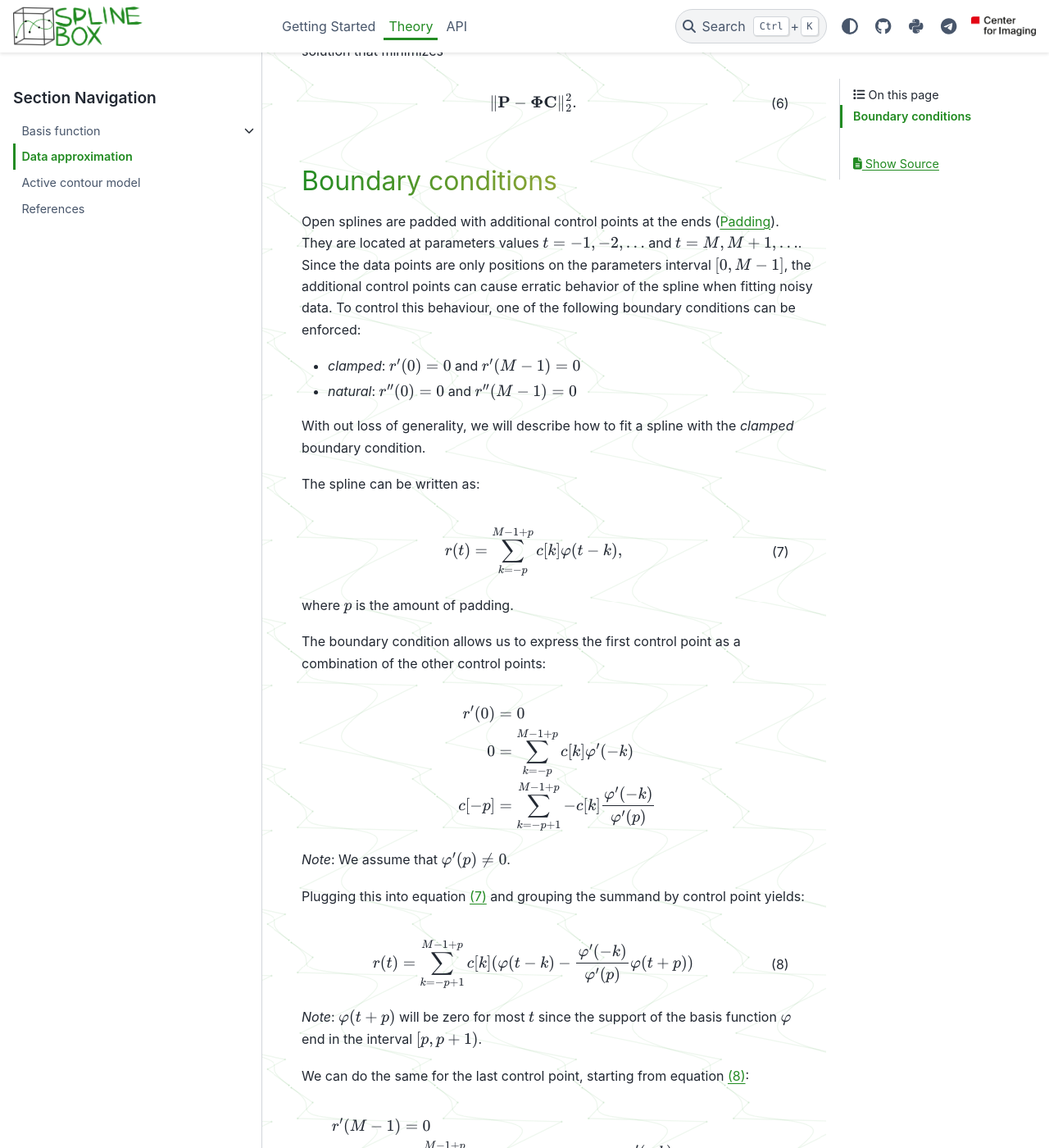
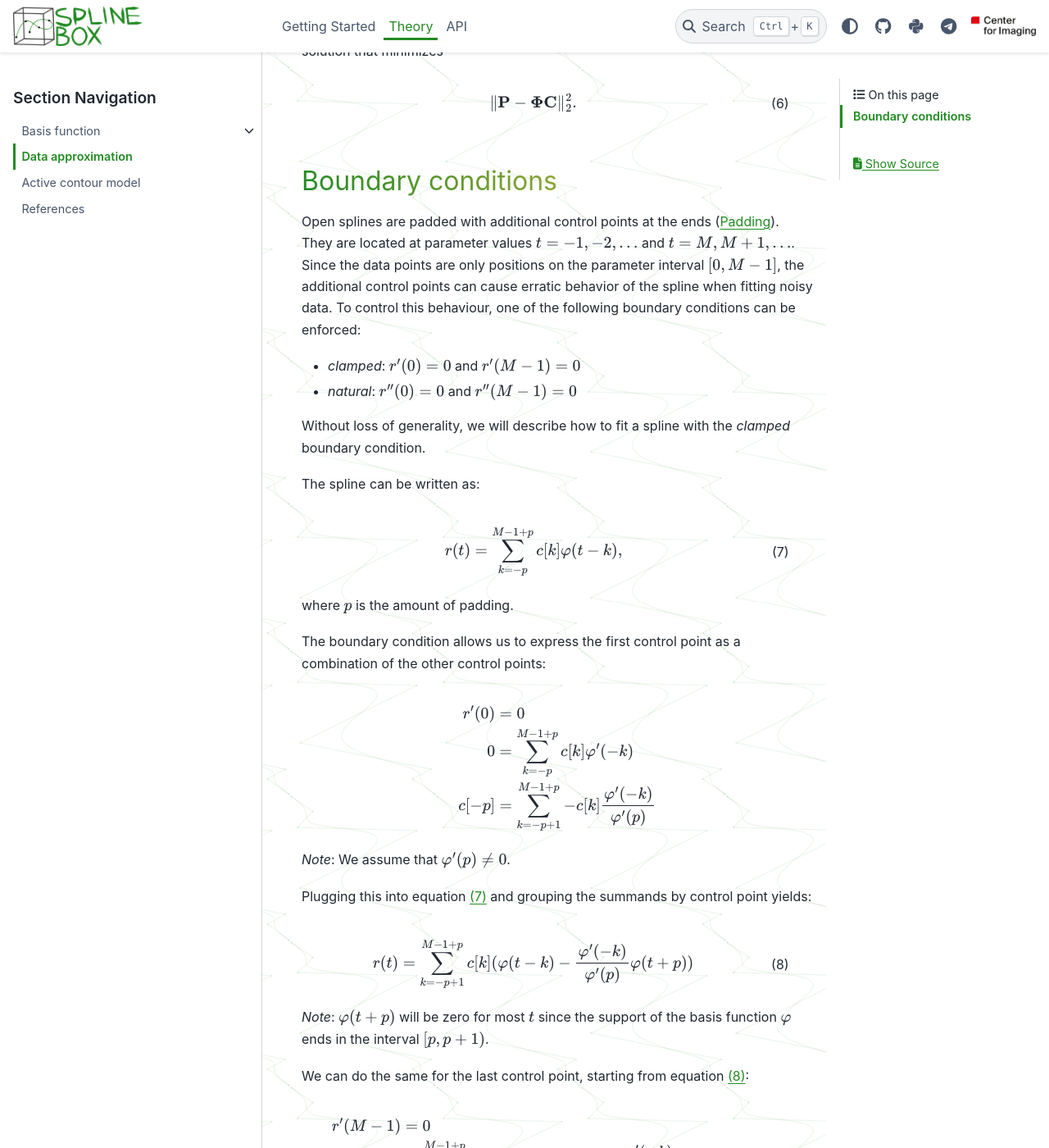
Before and after one commit to EPFL-Center-for-Imaging/splinebox, a Sphinx documentation site: the page built from docs/theory/data_approximation.rst, in a window 1280 px wide and 1400 px high, scrolled down 1220 px. Shown: the whole window at 82% size. Built offline with Sphinx 7.4.7 and the PyData theme 0.15.4, drawn with Linux system fonts in a browser that asks for light colours; pages that are not in the unit, such as notebooks, are missing from menus; the version number could not be read and is left out; some of the changed text lies outside the part shown.

Commit message:
Fix typos

```diff
--- a/docs/getting_started/citation.rst
+++ b/docs/getting_started/citation.rst
@@ -22,4 +22,4 @@
 .. code-block:: python
 
    import splinebox
-   print(splinbox.__version__)
+   print(splinebox.__version__)
--- a/docs/theory/active_contours.rst
+++ b/docs/theory/active_contours.rst
@@ -100,7 +100,7 @@
 Internal energy
 ---------------
 
-The internal energy acts as a regularisation term that controls the shape and parameterization of the spline.
+The internal energy acts as a regularisation term that controls the shape and parameterisation of the spline.
 Different choices of internal energy can be used depending on which geometric properties should be encouraged or penalised.
 
 In this implementation, we use the curvilinear reparameterisation energy proposed by [Jacob2004]_.
--- a/docs/theory/basis_function.rst
+++ b/docs/theory/basis_function.rst
@@ -25,7 +25,7 @@
      \end{cases}
 
   has a support of size :math:`1`.
-  If :math:`\varphi` has a support of size :math:`L`, then :math:`\varphi(t-k)` will be zero outside of :math:`[k-\frac{L}{2}, k+\frac{L}{2}]` and it will only occupy the :math:`\lceil \frac{L}{2} \rceil` intervals on each side of :math:`k`. The support thus dictates how many neighboring intervals each basis acts upon. Relying of basis that have a small support size means that each control point "controls" only a very localized portion of the entire function.
+  If :math:`\varphi` has a support of size :math:`L`, then :math:`\varphi(t-k)` will be zero outside of :math:`[k-\frac{L}{2}, k+\frac{L}{2}]` and it will only occupy the :math:`\lceil \frac{L}{2} \rceil` intervals on each side of :math:`k`. The support thus dictates how many neighboring intervals each basis function acts upon. Relying on basis functions that have a small support size means that each control point "controls" only a very localized portion of the entire function.
 
 * **Interpolatory behaviour.** The basis function :math:`\varphi` is said to be *interpolatory* if
 
--- a/docs/theory/data_approximation.rst
+++ b/docs/theory/data_approximation.rst
@@ -61,14 +61,14 @@
 -------------------
 
 Open splines are padded with additional control points at the ends (:ref:`getting_started/padding:Padding`).
-They are located at parameters values :math:`t = -1, -2, \ldots` and :math:`t = M, M+1, \ldots`.
-Since the data points are only positions on the parameters interval :math:`[0, M-1]`, the additional control points can cause erratic behavior of the spline when fitting noisy data.
+They are located at parameter values :math:`t = -1, -2, \ldots` and :math:`t = M, M+1, \ldots`.
+Since the data points are only positions on the parameter interval :math:`[0, M-1]`, the additional control points can cause erratic behavior of the spline when fitting noisy data.
 To control this behaviour, one of the following boundary conditions can be enforced:
 
 * *clamped*: :math:`r'(0)=0` and :math:`r'(M-1)=0`
 * *natural*: :math:`r''(0)=0` and :math:`r''(M-1)=0`
 
-With out loss of generality, we will describe how to fit a spline with the *clamped* boundary condition.
+Without loss of generality, we will describe how to fit a spline with the *clamped* boundary condition.
 
 The spline can be written as:
 
@@ -89,14 +89,14 @@
 
 *Note*: We assume that :math:`\varphi'(p) \neq 0`.
 
-Plugging this into equation :ref:`(7) <approx:eq:7>` and grouping the summand by control point yields:
+Plugging this into equation :ref:`(7) <approx:eq:7>` and grouping the summands by control point yields:
 
 .. math::
    :name: approx:eq:8
 
    r(t) = \sum_{k=-p+1}^{M-1+p} c[k] (\varphi(t-k) - \frac{\varphi'(-k)}{\varphi'(p)}\varphi(t+p))
 
-*Note*: :math:`\varphi(t+p)` will be zero for most :math:`t` since the support of the basis function :math:`\varphi` end in the interval :math:`[p, p+1)`.
+*Note*: :math:`\varphi(t+p)` will be zero for most :math:`t` since the support of the basis function :math:`\varphi` ends in the interval :math:`[p, p+1)`.
 
 We can do the same for the last control point, starting from equation :ref:`(8) <approx:eq:8>`:
 
--- a/docs/theory/index.rst
+++ b/docs/theory/index.rst
@@ -27,7 +27,7 @@
 One can intuitively think of :math:`r` being built by summing :math:`M` copies of :math:`\varphi` centered at integer locations :math:`k=0,...,M-1`, each of them scaled by corresponding weights :math:`c[k]`.
 We refer to each :math:`t \in [k, k+1[, k=0,...,M-1` as **intervals**.
 
-We call junction points between the intervals knots :math:`n[k] = r(k)`. The relationship bewtween knots and control points is discussed on the page about the :ref:`theory/basis_function:Basis function`.
+We call junction points between the intervals knots :math:`n[k] = r(k)`. The relationship between knots and control points is discussed on the page about the :ref:`theory/basis_function:Basis function`.
 
 The function :math:`r` can be made *periodic* by either :math:`M`-periodizing the sequence of :math:`\{ c[k] \}_{k=0,...,M-1}` such that :math:`c[0]=c[M]`, or by :math:`M`-periodizing :math:`\varphi` and replacing it in :ref:`(1) <theory:eq:1>` by its periodized version
 
```
Also changed, not shown: other parts of docs/theory/basis_function.rst (+1 -1 lines), other parts of docs/theory/data_approximation.rst (+3 -3 lines), README.md (+5 -5 lines), docs/index.rst (+8 -8 lines), examples/README.rst, 7 other files.
